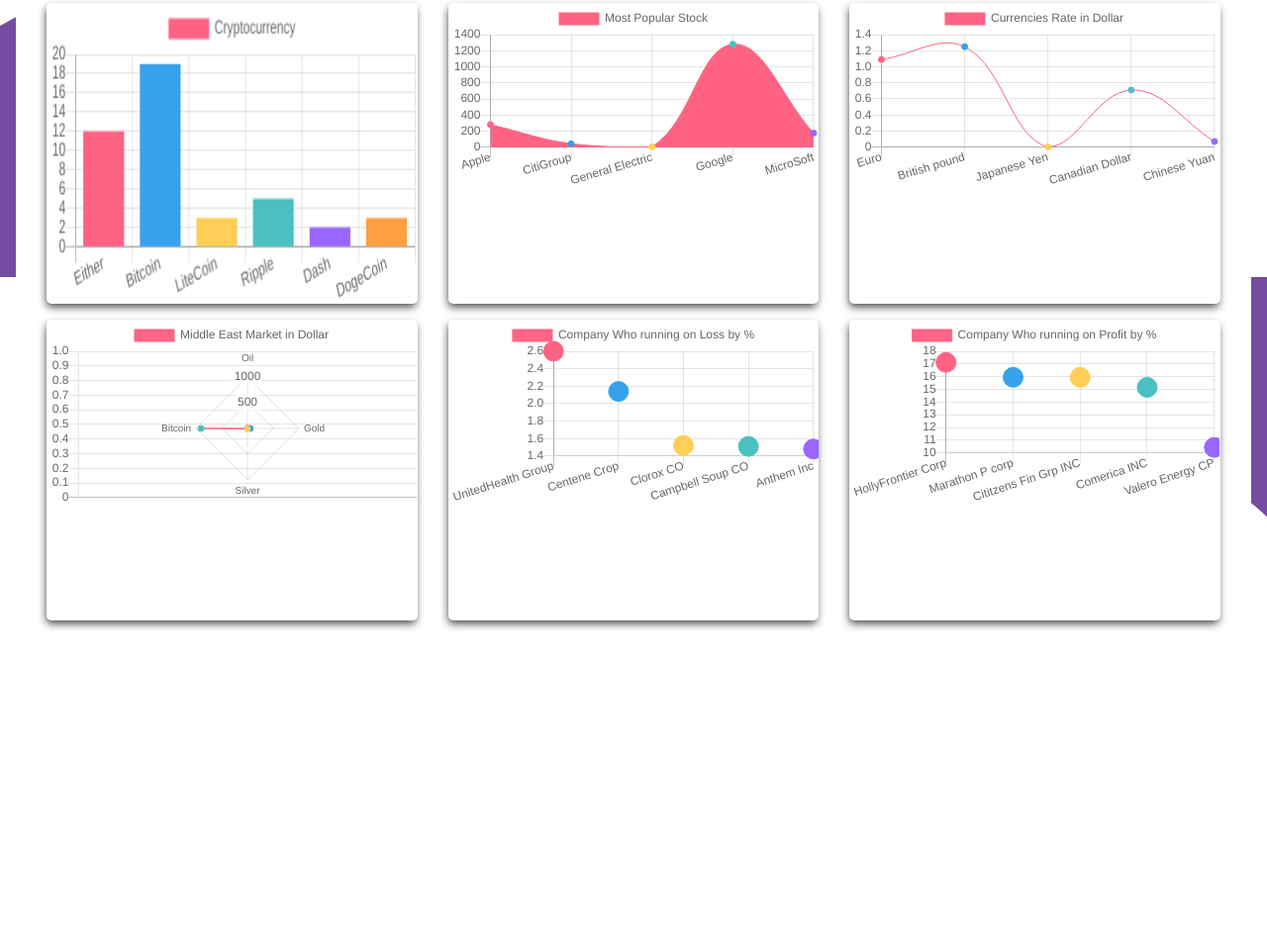
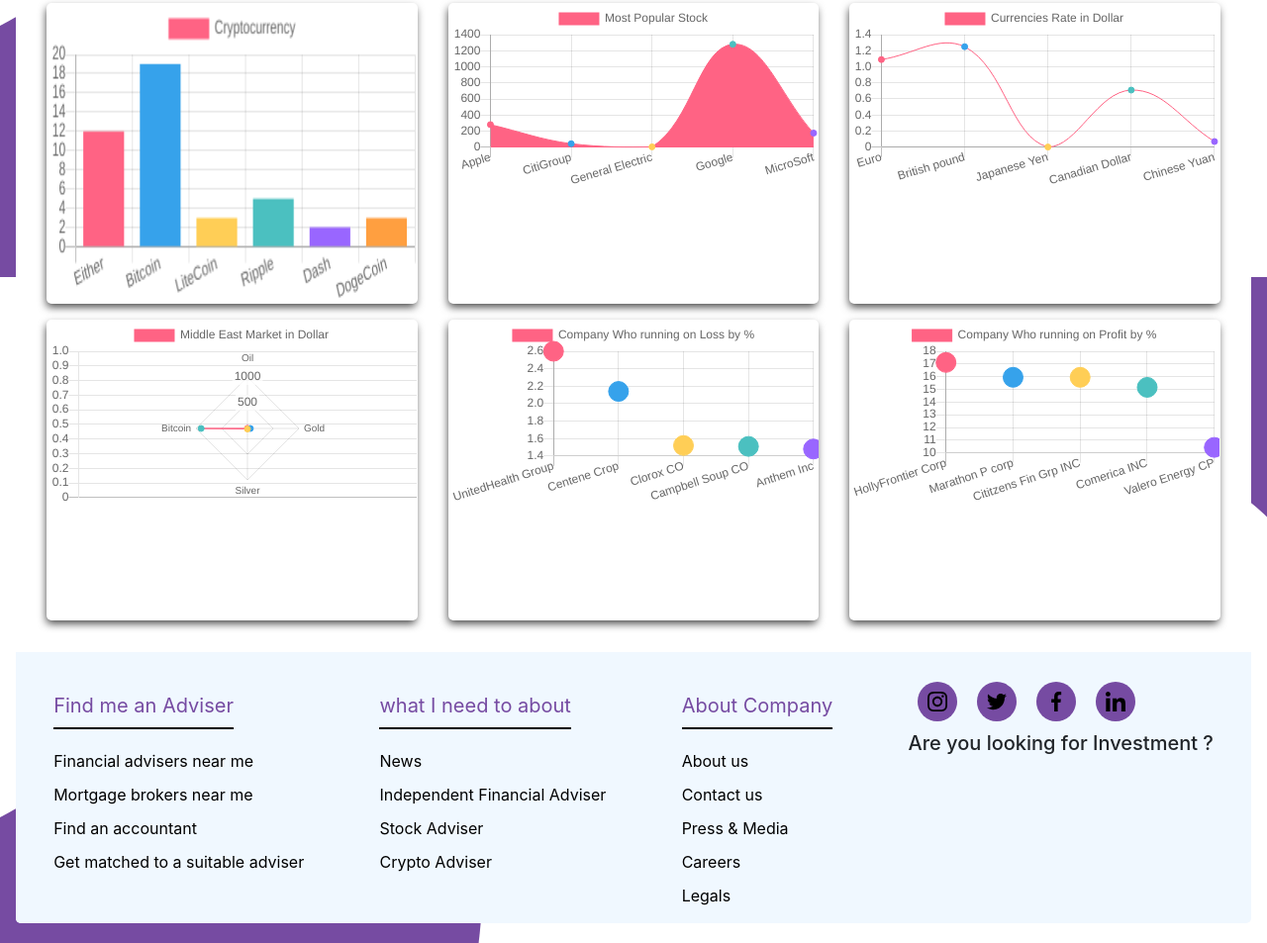
Before and after one commit to sherpa-takashu124/investment, a plain HTML site: page index.html in a window 1280 px wide. Shown: the part 1320-2273 px from the top of the page at 99% size. Before the commit the page ends 1999 px from the top, so only its background shows below. Drawn offline with nearby package versions, Linux system fonts and the light colour scheme.

Commit message:
add footer

```diff
--- a/css/style.css
+++ b/css/style.css
@@ -181,3 +181,70 @@ body {
     width: 100%;
     height: 100%;
 }
+
+.footer_container {
+    padding-top: 20px;
+    width: 100%;
+    background-color: aliceblue;
+    display: flex;
+    flex-wrap: wrap;
+    align-items: flex-start;
+    justify-content: space-around;
+    border-radius: 0 0 5px 5px;
+}
+
+.footer_container ul {
+    text-align: left;
+    list-style: none;
+}
+
+.footer_container ul li {
+    display: block;
+    margin-top: 10px;
+    color: #764ba2;
+}
+
+.footer_container ul li:nth-child(1) {
+    margin-bottom: 20px;
+}
+
+.footer_container ul li span {
+    margin-top: 0;
+    color: #764ba2;
+    font-size: 20px;
+    padding-bottom: 10px;
+    border-bottom: 2px solid black;
+    line-height: 48px;
+}
+
+.footer_container ul li a {
+    display: block;
+    color: black;
+}
+
+.footer_container .social_media h5 {
+    clear: both;
+}
+
+.footer_container .social_media ul li {
+    width: 40px;
+    height: 40px;
+    padding: 0px;
+    background: #764ba2;
+    border-radius: 50%;
+    position: relative;
+    float: left;
+    margin: 10px;
+}
+
+.footer_container .social_media ul li:hover {
+    background: white;
+}
+
+.footer_container .social_media ul li img {
+    width: 20px;
+    position: absolute;
+    top: 50%;
+    left: 50%;
+    transform: translate(-50%, -50%);
+}
--- a/index.html
+++ b/index.html
@@ -145,13 +145,62 @@
 
         </section>
     </section>
+    <br>
 
     <footer class="footer">
+        <div class="footer_container">
+            <ul class="">
+                <li>
+                    <span>Find me an Adviser</span>
+                </li>
+                <li> <a href="">Financial advisers near me</a> </li>
+                <li> <a href=""> Mortgage brokers near me</a></li>
+                <li><a href="">Find an accountant</a></li>
+                <li><a href="">Get matched to a suitable adviser</a></li>
+            </ul>
+            <ul class="">
+                <li>
+                    <span>what I need to about</span>
+                </li>
+                <li><a href="">News</a></li>
+                <li><a href="">Independent Financial Adviser</a></li>
+                <li><a href="">Stock Adviser</a></li>
+                <li><a href="">Crypto Adviser</a></li>
+            </ul>
 
+            <ul>
+                <li>
+                    <span>About Company</span>
+                </li>
+
+                <li><a href="">About us</a></li>
+                <li><a href="">Contact us</a></li>
+                <li><a href="">Press & Media</a></li>
+                <li><a href="">Careers</a></li>
+                <li><a href="">Legals</a></li>
+            </ul>
+
+            <div class="social_media">
+
+                <ul>
+                    <li><img src="/images/instagram.svg" alt="instagram"></li>
+                    <li><img src="/images/twitter.svg" alt="twitter"></li>
+                    <li><img src="/images/facebook.svg" alt="facebook"></li>
+                    <li><img src="/images/linkedin.svg" alt="linkdin"></li>
+                </ul>
+                <br>
+                <h5>Are you looking for Investment ?</h5>
+
+
+            </div>
+
+
+
+        </div>
     </footer>
 
 
-    <br>
+
 
     <script src="/js/app.js"></script>
 
```
Also changed, not shown: images/facebook.svg (added), images/instagram.svg (added), images/linkedin.svg (added), images/twitter.svg (added).
